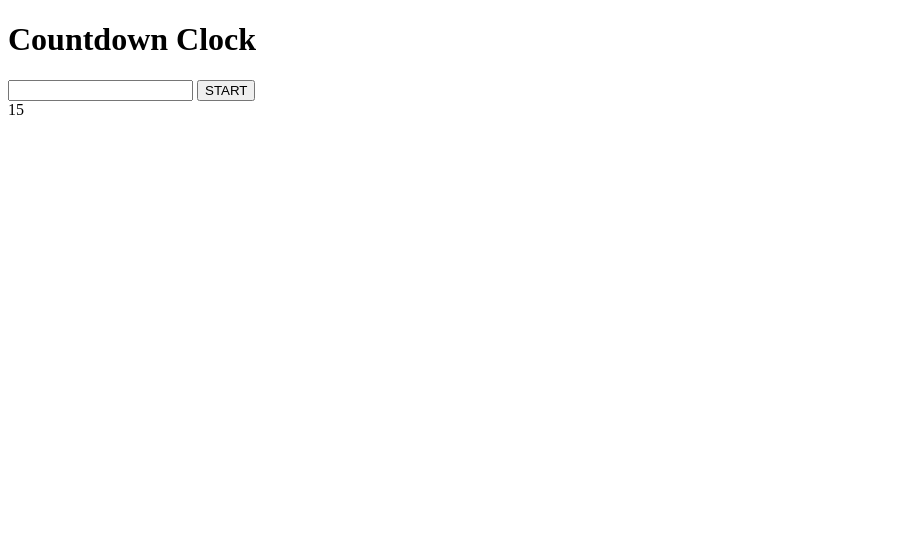
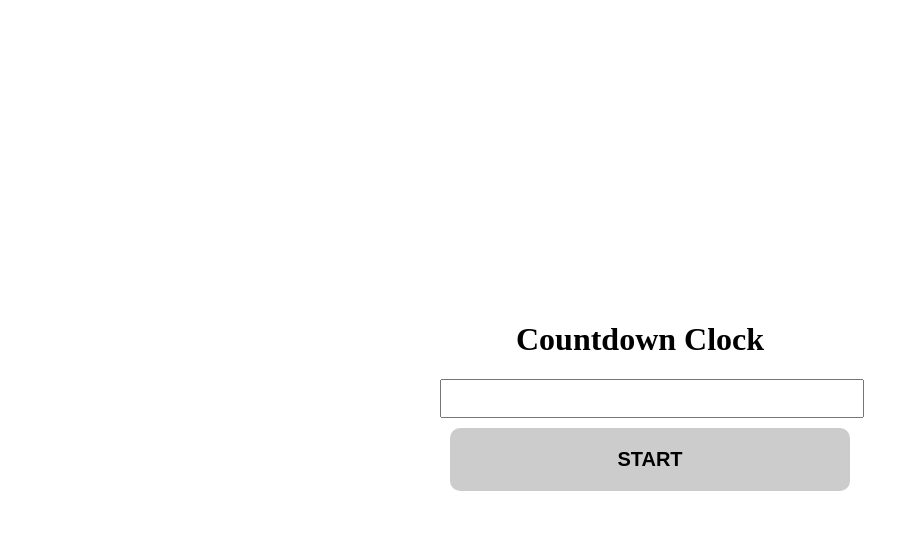
Before and after one commit to professorivansoares/countdown-clock, a plain HTML site: page index.html in a window 1280 px wide. Shown: the whole page, without its empty margins (0-919 px from the left). Drawn offline with Linux system fonts and the light colour scheme.

Commit message:
Estiliza os elementos do cronometro

```diff
--- a/index.html
+++ b/index.html
@@ -1,15 +1,70 @@
 <!DOCTYPE html>
 <html>
-    <head></head>
+    <head>
+        <style>
+            html, body {
+                height: 100%;
+            }
+
+            body {
+                margin: 0;
+            }
+
+            main {
+                height: 100%;
+                padding: 0;
+                margin: 0;
+                display: flex;
+                align-items: center;
+                justify-content: center;
+            }
+
+            .cronometro {
+                width: 400px;
+                text-align: center;
+
+                padding: 30px;
+            }
+
+            .campo {
+                width: 100%;
+                padding: 10px;
+                color: #333333;
+            }
+
+            button {
+                margin: 10px;
+                padding: 20px;
+                width: 100%;
+                color: black;
+                font-size: 20px;
+                background-color: #CCC;
+                border: 0;
+                border-radius: 10px;
+                font-weight: bold;
+            }
+
+            button:hover {
+                cursor: pointer;
+                background-color: #333;
+                color: white;
+            }
+
+            #contagem {
+                font-size: 30px;
+            }
+        </style>
+    </head>
     <body>
         <main>
             <div class="cronometro">
                 <h1>Countdown Clock</h1>
 
-                <input type="number" id="segundos">
+                <input class="campo" type="number" id="segundos">
                 <button>START</button>
-                <div id="contagem">15</div>
+                <div id="contagem"></div>
             </div>
         </main>
+
     </body>
 </html>
```
